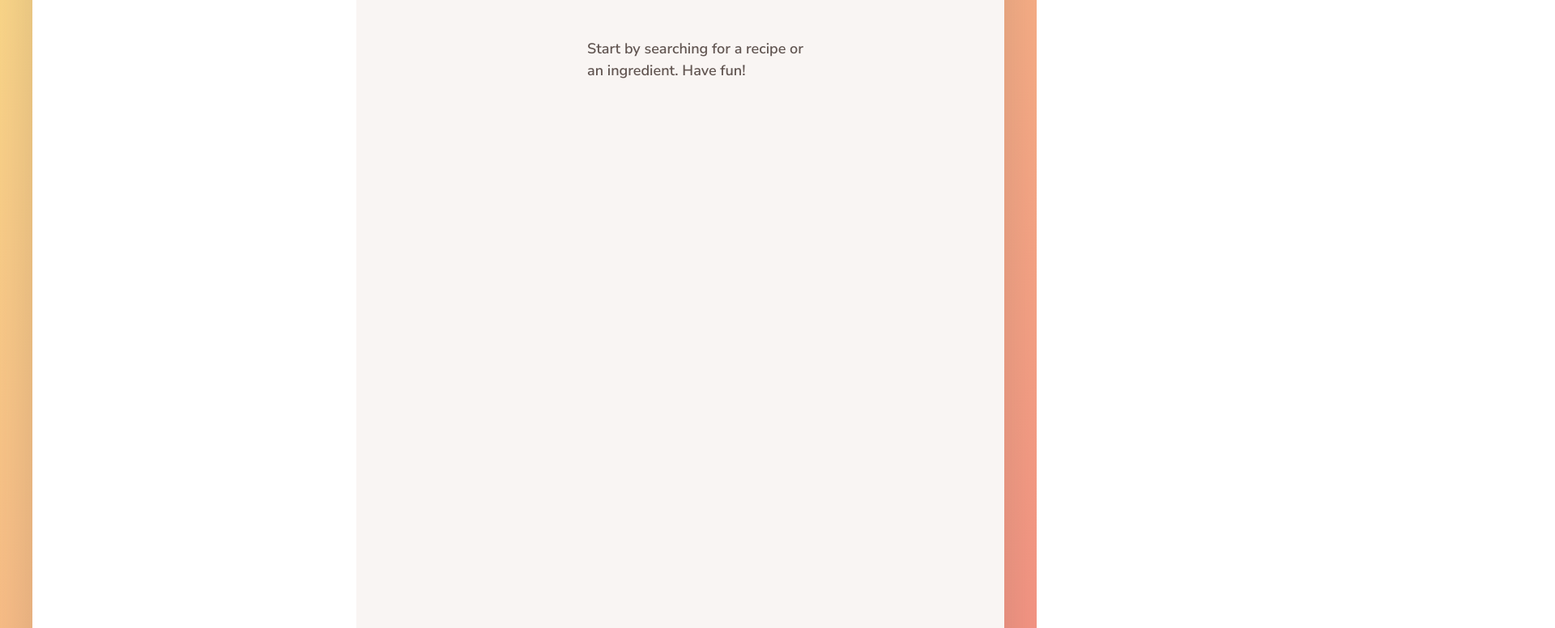
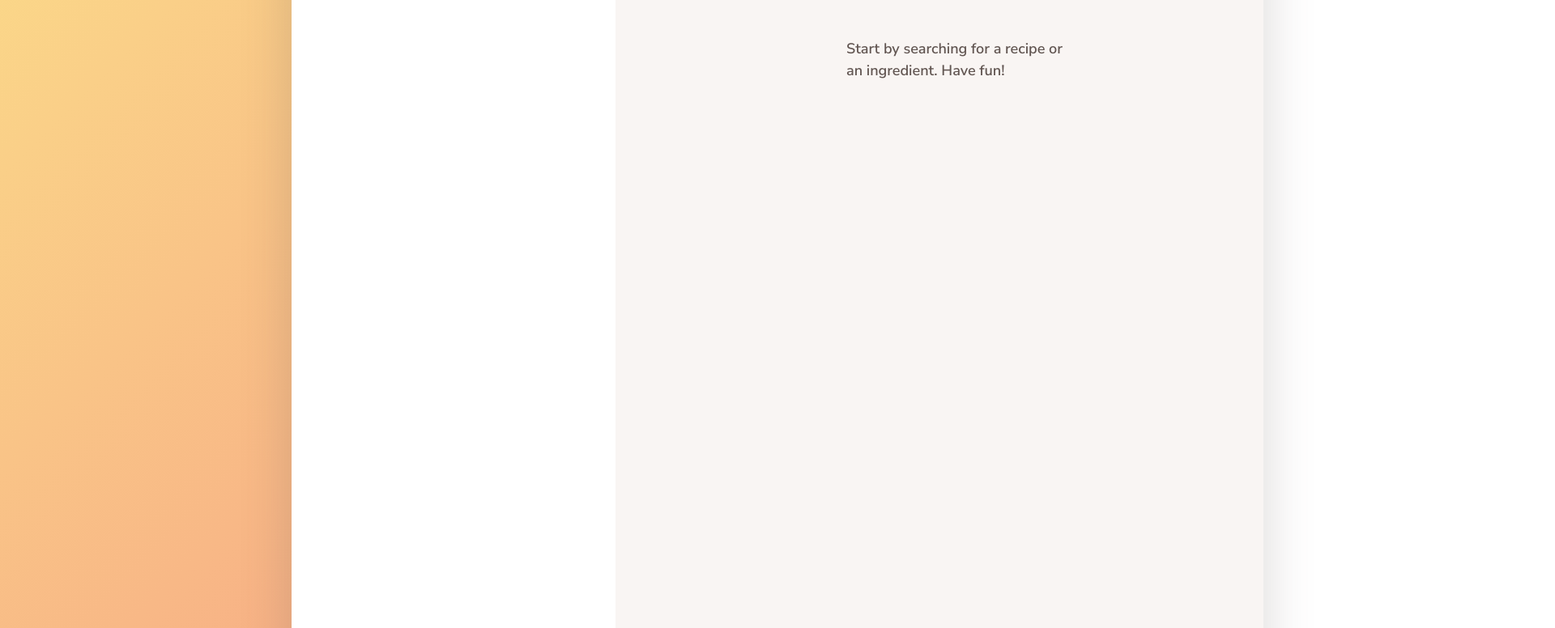
Before and after one commit to Severynson/Forkify-app, a website built with Parcel: page index.html in a window 1280 px wide. Shown: the part 154-930 px from the top of the page at 81% size, 1920 px wide, since content can reach past the window. Built offline with nearby package versions, Linux system fonts and the light colour scheme.

Commit message:
Application finished v1.0.8

```diff
--- a/src/sass/_base.scss
+++ b/src/sass/_base.scss
@@ -45,7 +45,7 @@ body {
   background-size: cover;
   background-repeat: no-repeat;
   min-height: calc(100vh - 2 * 4vw);
-  max-width: 1920px;
+  min-width: 1920px;
 }
 
 .container {
```
